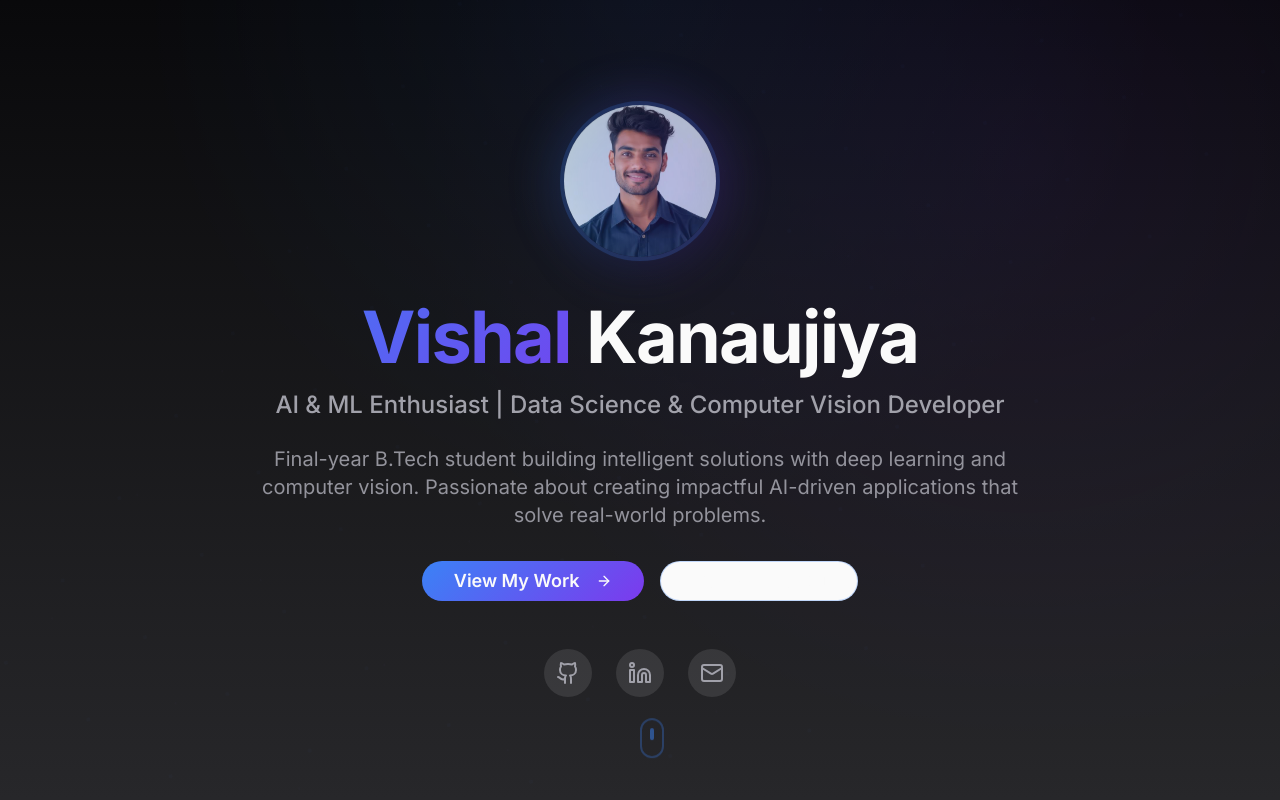
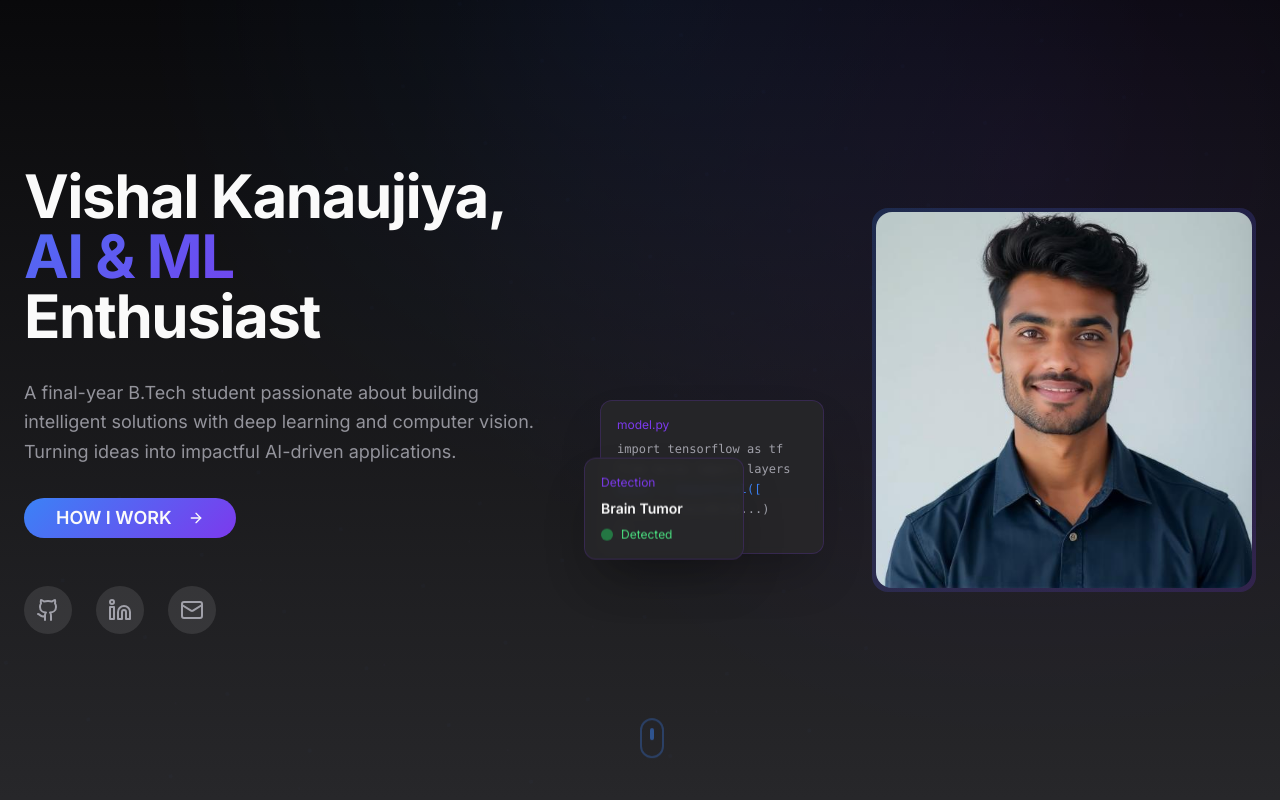
Before and after one commit to vishalkk098/vishalk-visionary-port, a React (Vite) app: page / in a window 1280 px wide. Shown: the top 800 px of the page. Built offline with nearby package versions, Linux system fonts and the light colour scheme.

Commit message:
Update portfolio image
Update the profile image in the portfolio to the provided image.

```diff
--- a/src/components/portfolio/HeroSection.tsx
+++ b/src/components/portfolio/HeroSection.tsx
@@ -9,66 +9,47 @@ const HeroSection = () => {
   };
 
   return (
-    <section className="relative min-h-screen bg-gradient-hero flex items-center justify-center overflow-hidden">
+    <section className="relative min-h-screen bg-gradient-hero flex items-center overflow-hidden">
       {/* Animated Background */}
       <div className="particle-bg opacity-20"></div>
 
-      {/* Content */}
-      <div className="relative z-10 container mx-auto px-6 text-center text-foreground-dark">
-        <div className="max-w-4xl mx-auto">
+      {/* Main Content Grid */}
+      <div className="relative z-10 container mx-auto px-6 h-full">
+        <div className="grid lg:grid-cols-2 gap-12 items-center min-h-screen">
 
-          {/* Profile Image */}
-          <div className="mb-8 animate-float">
-            <div className="relative inline-block">
-              <div className="w-40 h-40 mx-auto rounded-full overflow-hidden border-4 border-primary/20 shadow-2xl">
-                <img
-                  src={profileImage}
-                  alt="Vishal Kanaujiya - AI & ML Enthusiast"
-                  className="w-full h-full object-cover"
-                />
-              </div>
-              <div className="absolute -inset-2 rounded-full bg-gradient-to-r from-primary to-accent-purple opacity-20 blur-xl"></div>
-            </div>
-          </div>
-
+          {/* Left Content */}
+          <div className="space-y-8 text-left">
             {/* Name & Title */}
-          <div className="mb-6 space-y-4">
-            <h1 className="text-5xl lg:text-7xl font-bold tracking-tight">
-              <span className="text-gradient">Vishal</span>{" "}
-              <span className="text-foreground-dark">Kanaujiya</span>
+            <div className="space-y-4">
+              <h1 className="text-4xl lg:text-6xl font-bold tracking-tight leading-tight">
+                <span className="text-foreground-dark">Vishal</span>{" "}
+                <span className="text-foreground-dark">Kanaujiya,</span>
+                <br />
+                <span className="text-gradient">AI & ML</span>
+                <br />
+                <span className="text-foreground-dark">Enthusiast</span>
               </h1>
-            <h2 className="text-xl lg:text-2xl font-medium text-muted-foreground-dark">
-              AI & ML Enthusiast | Data Science & Computer Vision Developer
-            </h2>
             </div>
 
             {/* Bio Tagline */}
-          <p className="text-lg lg:text-xl text-muted-foreground-dark/90 mb-8 max-w-3xl mx-auto leading-relaxed">
-            Final-year B.Tech student building intelligent solutions with deep learning and computer vision.
-            Passionate about creating impactful AI-driven applications that solve real-world problems.
+            <p className="text-lg text-muted-foreground-dark/90 max-w-lg leading-relaxed">
+              A final-year B.Tech student passionate about building intelligent solutions
+              with deep learning and computer vision. Turning ideas into impactful AI-driven applications.
             </p>
 
-          {/* CTA Buttons */}
-          <div className="flex flex-col sm:flex-row gap-4 justify-center mb-12">
+            {/* CTA Button */}
+            <div className="flex items-center gap-4">
               <Button
                 onClick={() => scrollToSection('portfolio')}
                 className="tech-button px-8 py-3 text-lg font-semibold rounded-full"
               >
-              View My Work
+                HOW I WORK
                 <ArrowRight className="ml-2 h-5 w-5" />
-            </Button>
-            <Button
-              variant="outline"
-              onClick={() => scrollToSection('contact')}
-              className="px-8 py-3 text-lg font-semibold rounded-full border-primary/30 text-foreground-dark hover:bg-primary/10"
-            >
-              Contact Me
-              <Mail className="ml-2 h-5 w-5" />
               </Button>
             </div>
 
             {/* Social Links */}
-          <div className="flex justify-center gap-6">
+            <div className="flex gap-6 pt-4">
               <a
                 href="https://github.com/vishalkk098"
                 target="_blank"
@@ -93,6 +74,74 @@ const HeroSection = () => {
               </a>
             </div>
           </div>
+
+          {/* Right Content - Profile & Floating Elements */}
+          <div className="relative flex justify-center lg:justify-end">
+            {/* Main Profile Image */}
+            <div className="relative z-20">
+              <div className="w-80 h-80 lg:w-96 lg:h-96 rounded-2xl overflow-hidden bg-gradient-to-br from-primary/20 to-accent-purple/20 p-1">
+                <div className="w-full h-full rounded-2xl overflow-hidden">
+                  <img
+                    src={profileImage}
+                    alt="Vishal Kanaujiya - AI & ML Enthusiast"
+                    className="w-full h-full object-cover"
+                  />
+                </div>
+              </div>
+            </div>
+
+            {/* Floating UI Elements */}
+            {/* Analytics Card */}
+            <div className="absolute top-16 -right-4 lg:right-12 z-10 animate-float">
+              <div className="bg-card-dark/90 backdrop-blur-sm rounded-xl p-4 border border-primary/20 shadow-2xl w-48">
+                <div className="text-sm text-muted-foreground-dark mb-2">Model Accuracy</div>
+                <div className="text-2xl font-bold text-primary mb-1">94.7%</div>
+                <div className="text-xs text-accent-purple">+2.3% from last model</div>
+                <div className="mt-3 h-2 bg-muted-dark rounded-full overflow-hidden">
+                  <div className="h-full w-[94.7%] bg-gradient-to-r from-primary to-accent-purple rounded-full"></div>
+                </div>
+              </div>
+            </div>
+
+            {/* Code Snippet Card */}
+            <div className="absolute top-48 -left-8 lg:-left-16 z-10 animate-float" style={{animationDelay: '1s'}}>
+              <div className="bg-card-dark/90 backdrop-blur-sm rounded-xl p-4 border border-accent-purple/20 shadow-2xl w-56">
+                <div className="text-xs text-accent-purple mb-2">model.py</div>
+                <div className="font-mono text-xs text-muted-foreground-dark space-y-1">
+                  <div>import tensorflow as tf</div>
+                  <div>from keras import layers</div>
+                  <div className="text-primary">model = Sequential([</div>
+                  <div className="pl-2">layers.Conv2D(32...)</div>
+                  <div>])</div>
+                </div>
+              </div>
+            </div>
+
+            {/* Skills Badge */}
+            <div className="absolute bottom-20 -right-8 lg:right-8 z-10 animate-float" style={{animationDelay: '2s'}}>
+              <div className="bg-card-dark/90 backdrop-blur-sm rounded-xl p-4 border border-primary/20 shadow-2xl">
+                <div className="text-sm text-muted-foreground-dark mb-2">Top Skills</div>
+                <div className="flex flex-wrap gap-2">
+                  <span className="px-2 py-1 bg-primary/20 text-primary text-xs rounded-full">Python</span>
+                  <span className="px-2 py-1 bg-accent-purple/20 text-accent-purple text-xs rounded-full">CNN</span>
+                  <span className="px-2 py-1 bg-primary/20 text-primary text-xs rounded-full">Flask</span>
+                </div>
+              </div>
+            </div>
+
+            {/* Brain Visualization */}
+            <div className="absolute bottom-8 -left-12 lg:-left-20 z-10 animate-float" style={{animationDelay: '0.5s'}}>
+              <div className="bg-card-dark/90 backdrop-blur-sm rounded-xl p-4 border border-accent-purple/20 shadow-2xl w-40">
+                <div className="text-xs text-accent-purple mb-2">Detection</div>
+                <div className="text-sm font-semibold text-foreground-dark mb-2">Brain Tumor</div>
+                <div className="flex items-center gap-2">
+                  <div className="w-3 h-3 bg-green-500 rounded-full animate-pulse"></div>
+                  <div className="text-xs text-green-400">Detected</div>
+                </div>
+              </div>
+            </div>
+          </div>
+        </div>
       </div>
 
       {/* Scroll Indicator */}
```
Lines whose indentation alone changed are shown as unchanged.
